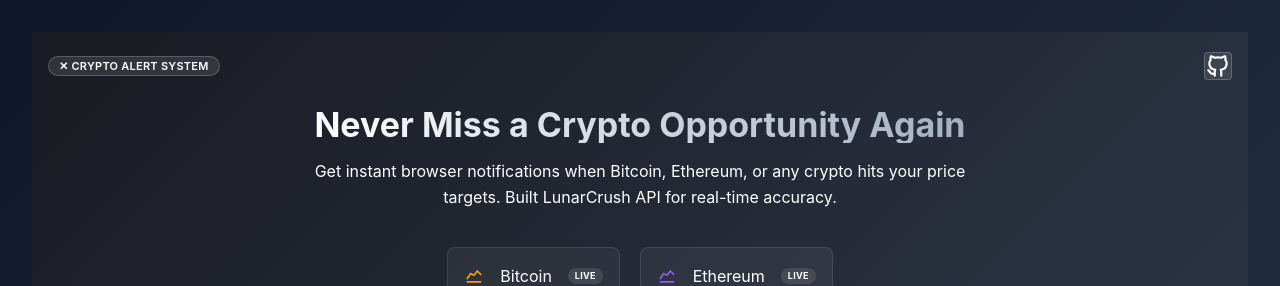
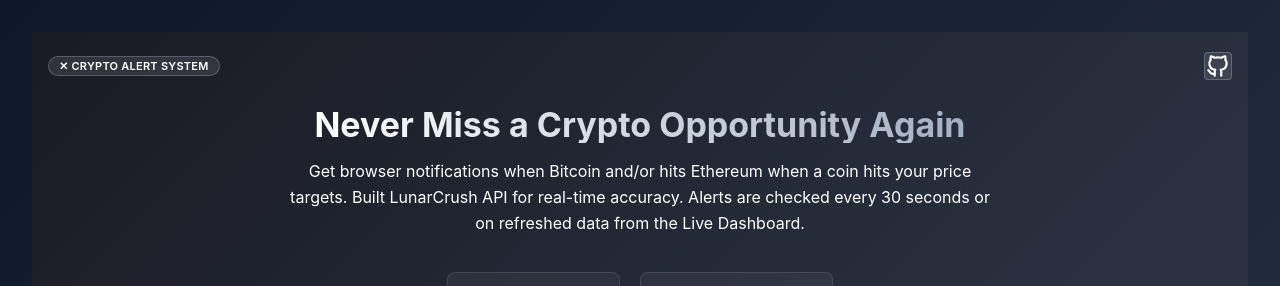
Before and after one commit to danilobatson/crypto-alert-system, a React (Vite) app: page / in a window 1280 px wide. Shown: the top 286 px of the page. Built offline with nearby package versions, Linux system fonts and the light colour scheme; no server answers.

Commit message:
fix: update notification message for clarity on alert triggers and refresh frequency

```diff
--- a/src/components/layout/HeroSection.jsx
+++ b/src/components/layout/HeroSection.jsx
@@ -130,9 +130,8 @@ const HeroSection = () => {
 								lineHeight: 1.6,
 								padding: { base: '0 10px', md: '0' },
 							}}>
-							Get instant browser notifications when Bitcoin, Ethereum, or any
-							crypto hits your price targets. Built LunarCrush API for real-time
-							accuracy.
+							Get browser notifications when Bitcoin and/or hits Ethereum when a coin hits your price targets. Built LunarCrush API for real-time
+							accuracy. Alerts are checked every 30 seconds or on  refreshed data from the Live Dashboard.
 						</Text>
 					</Stack>
 
```
